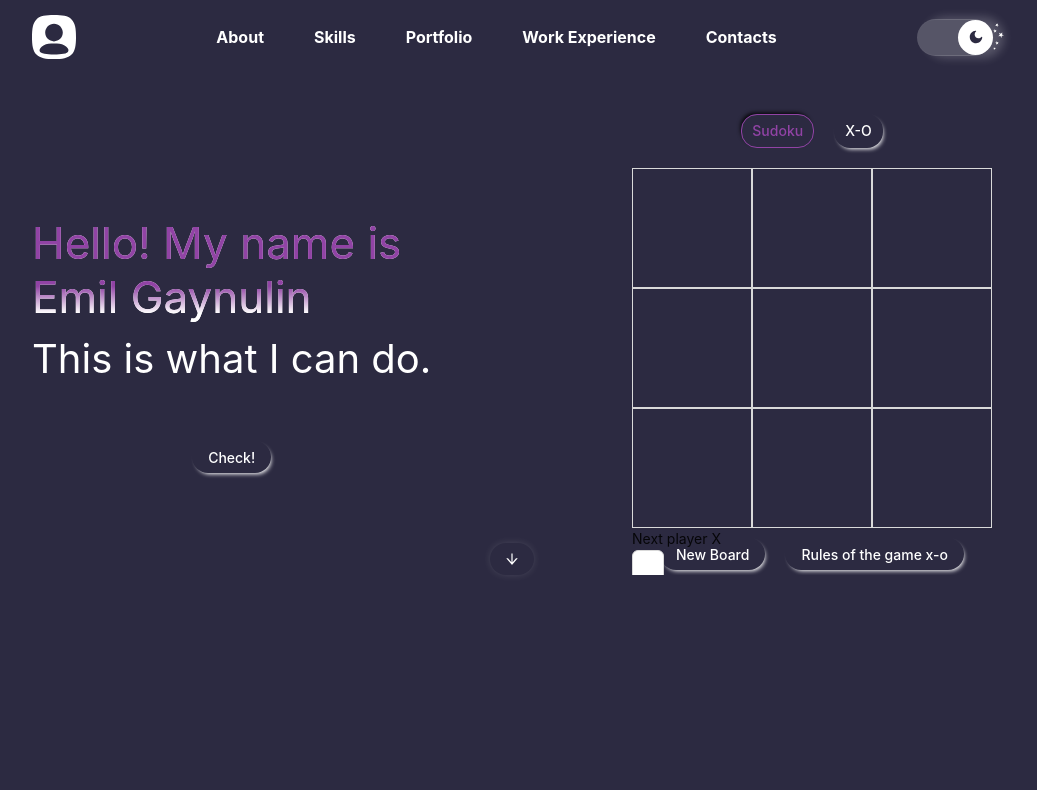
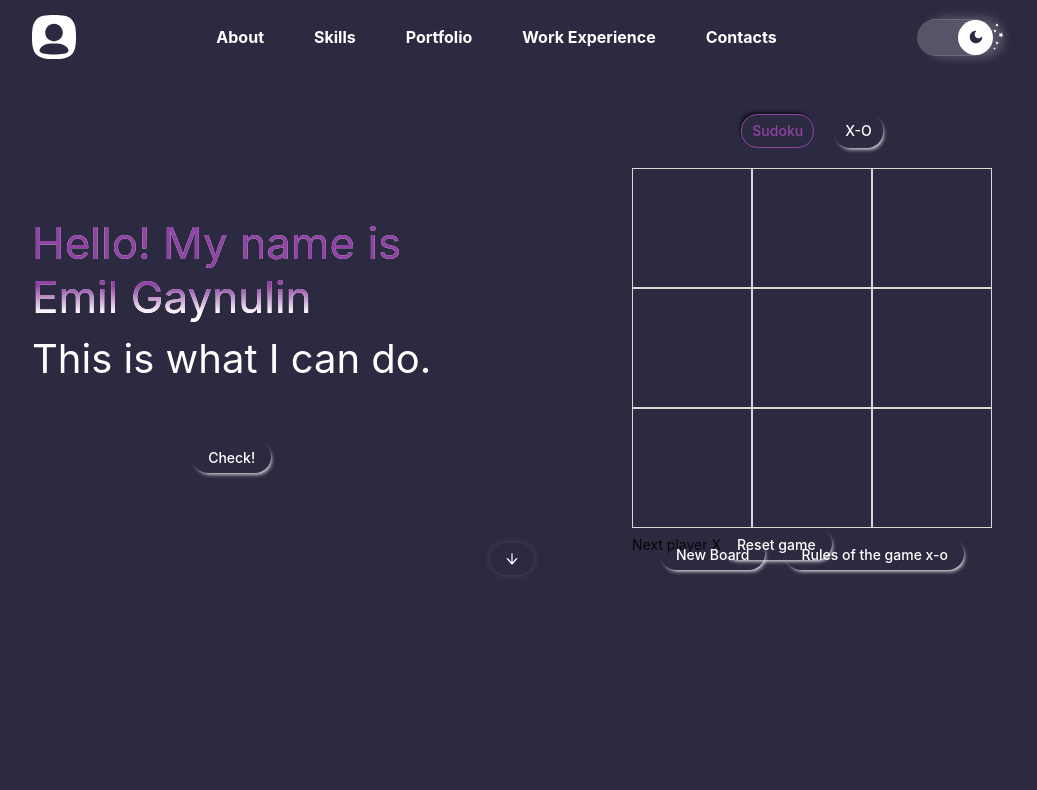
Before and after one commit to HELLRAID-cmd/Portfolio, a React (Vite) app in the folder client/: page /HeroXO in a window 1280 px wide. Shown: the top 790 px of the page, without its empty margins (128-1165 px from the left). Built offline with nearby package versions, Linux system fonts and the light colour scheme.

Commit message:
добавил класс кнопки если кто-то выйграл

```diff
--- a/client/src/Components/Hero/HeroGame/X-O/GameInfo.tsx
+++ b/client/src/Components/Hero/HeroGame/X-O/GameInfo.tsx
@@ -2,14 +2,15 @@ import { Button } from "antd";
 
 type GameInfoProps = {
   status: React.ReactNode;
+  winnerState: boolean;
   onReset: () => void;
 }
 
-const GameInfo = ({status, onReset}: GameInfoProps) => {
+const GameInfo = ({status, onReset, winnerState}: GameInfoProps) => {
   return (
     <div className="game-info">
-      <div>{status}</div>
-      <Button onClick={onReset}></Button>
+      {status}
+      <Button onClick={onReset} className={`game-info__button button ${winnerState ? "game-info__button--winner" : ""}` }aria-label="reset game">Reset game</Button>
     </div>
   )
 }
```
